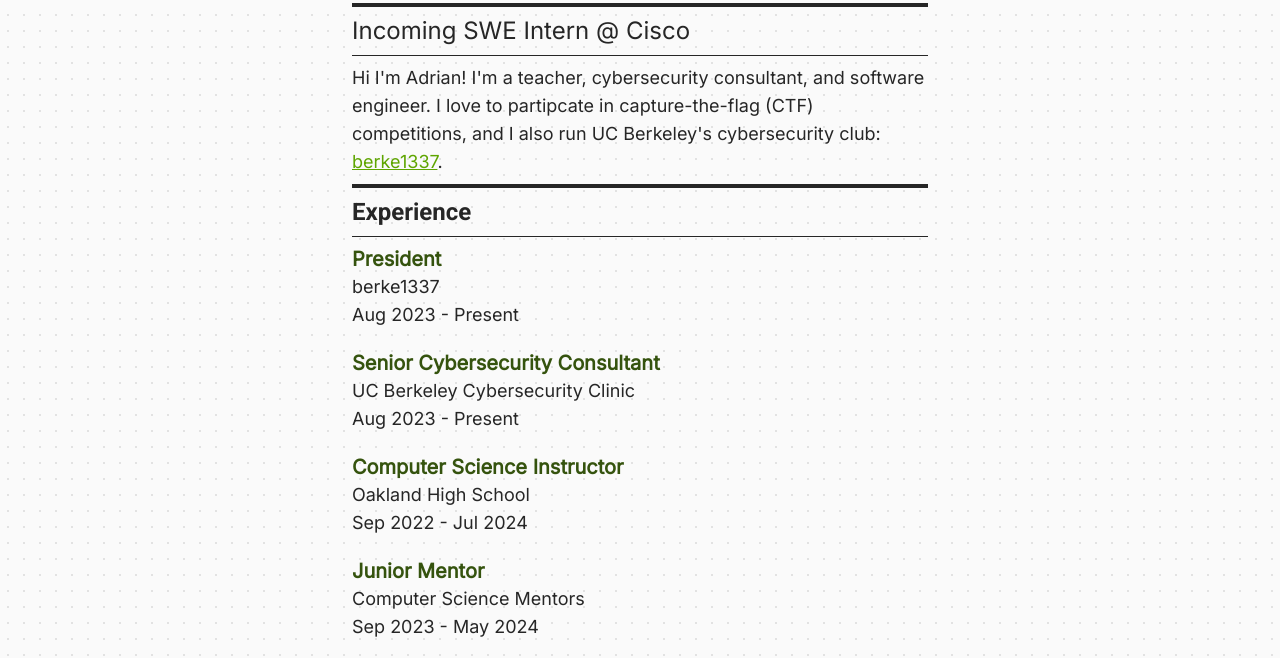
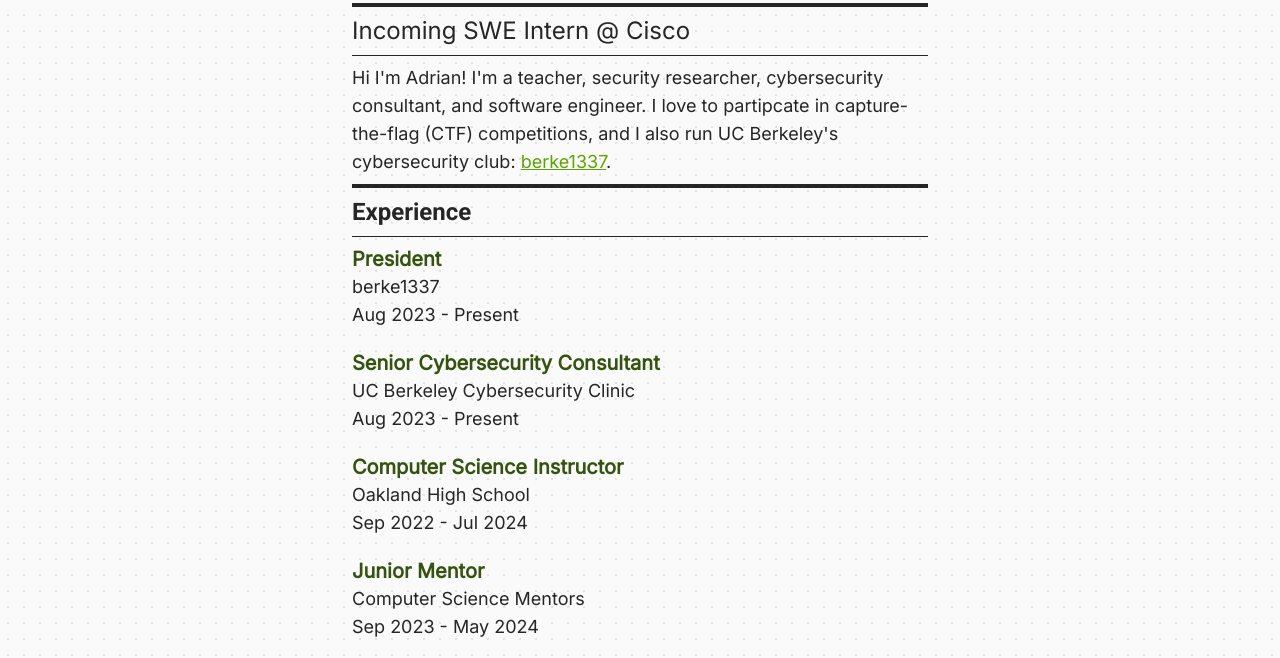
Before and after one commit to adrianlsegura/adrian-segura.github.io, a website: page index.html in a window 1280 px wide. Shown: the part 137-795 px from the top of the page. Drawn offline with Linux system fonts and the light colour scheme.

Commit message:
Added security researcher to desc

```diff
--- a/index.html
+++ b/index.html
@@ -28,7 +28,7 @@
       <h2 class="justify-start text-2xl">Incoming SWE Intern @ Cisco</h2>
       <hr class="mt-2 mb-2">
       <p class="text-lg">
-        Hi I'm Adrian! I'm a teacher, cybersecurity consultant, and software engineer.
+        Hi I'm Adrian! I'm a teacher, security researcher, cybersecurity consultant, and software engineer.
         I love to partipcate in capture-the-flag (CTF) competitions, and I also run UC Berkeley's cybersecurity club:
         <a href="https://berke1337.studentorg.berkeley.edu/" class="underline text-lime-600">berke1337</a>.
       </p>
```
